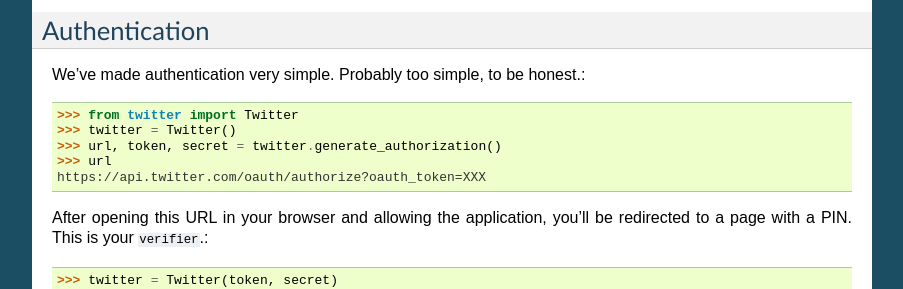
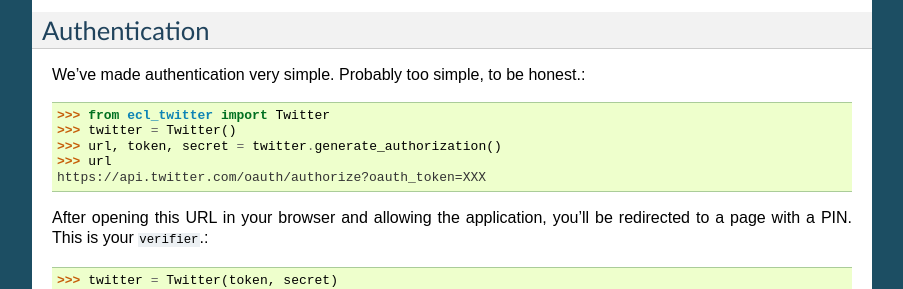
Before and after one commit to elmcitylabs/ECL-Twitter, a Sphinx documentation site: the page built from docs/index.rst, in a window 1280 px wide and 900 px high, scrolled down 413 px. Shown: the part 152-441 px from the top of the window, without its empty margins (198-1101 px from the left). Built offline with Sphinx 7.4.7, drawn with Linux system fonts in a browser that asks for light colours; formulas are drawn with MathJax 3.

Commit message:
doc update

```diff
--- a/README.rst
+++ b/README.rst
@@ -43,7 +43,7 @@ Authentication
 
 We've made authentication very simple. Probably too simple, to be honest.::
 
-    >>> from twitter import Twitter
+    >>> from ecl_twitter import Twitter
     >>> twitter = Twitter()
     >>> url, token, secret = twitter.generate_authorization()
     >>> url
--- a/docs/index.rst
+++ b/docs/index.rst
@@ -43,7 +43,7 @@ Authentication
 
 We've made authentication very simple. Probably too simple, to be honest.::
 
-    >>> from twitter import Twitter
+    >>> from ecl_twitter import Twitter
     >>> twitter = Twitter()
     >>> url, token, secret = twitter.generate_authorization()
     >>> url
```
